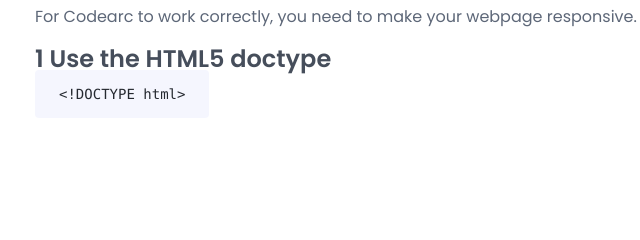
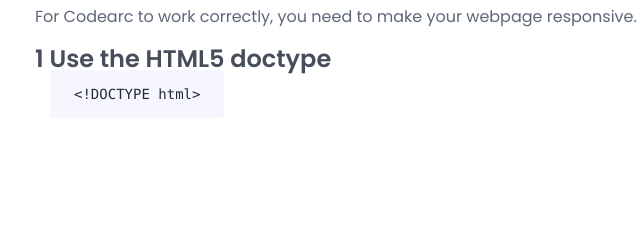
Before and after one commit to codearclab/codearc, a website: page _site/docs-pages/intro.html in a window 1280 px wide. Shown: the part 392-632 px from the top of the page, 309-949 px from the left. Drawn offline with Linux system fonts and the light colour scheme.

Commit message:
Update intro.html

```diff
--- a/_site/docs-pages/intro.html
+++ b/_site/docs-pages/intro.html
@@ -94,7 +94,7 @@
               <h2 class="mt-1">Code Requirement</h2>
               <p>For Codearc to work correctly, you need to make your webpage responsive.</p>
               <h3 class="mt-2">1 Use the HTML5 doctype</h3>
-              <code class="mt-2 ml-3 py-3 px-4">&lt;!DOCTYPE html&gt;</code>
+              <code style="margin-top: 8px; margin-left: 15px;" class="py-3 px-4">&lt;!DOCTYPE html&gt;</code>
             </p>
 					</section>
         </header>
```
